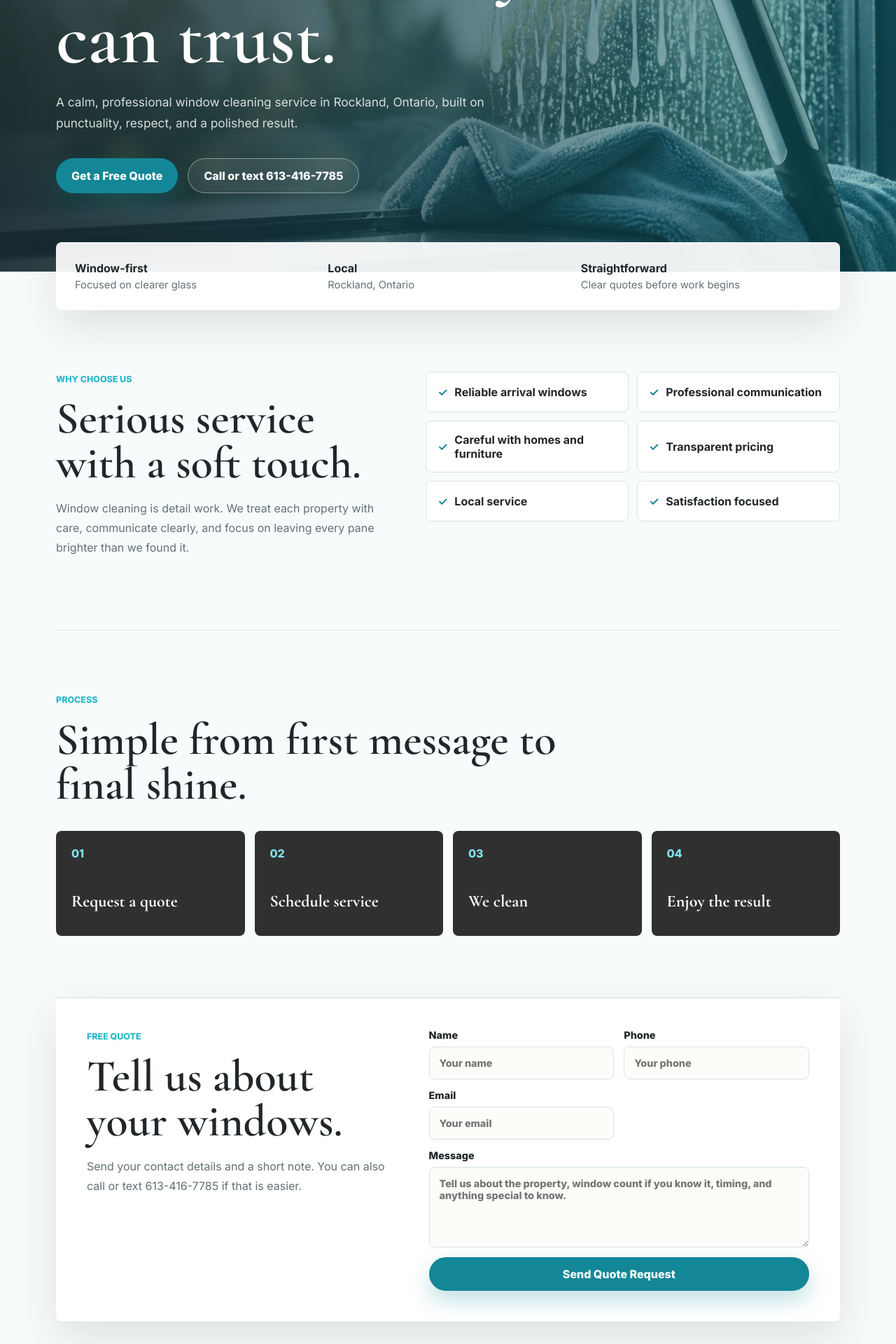
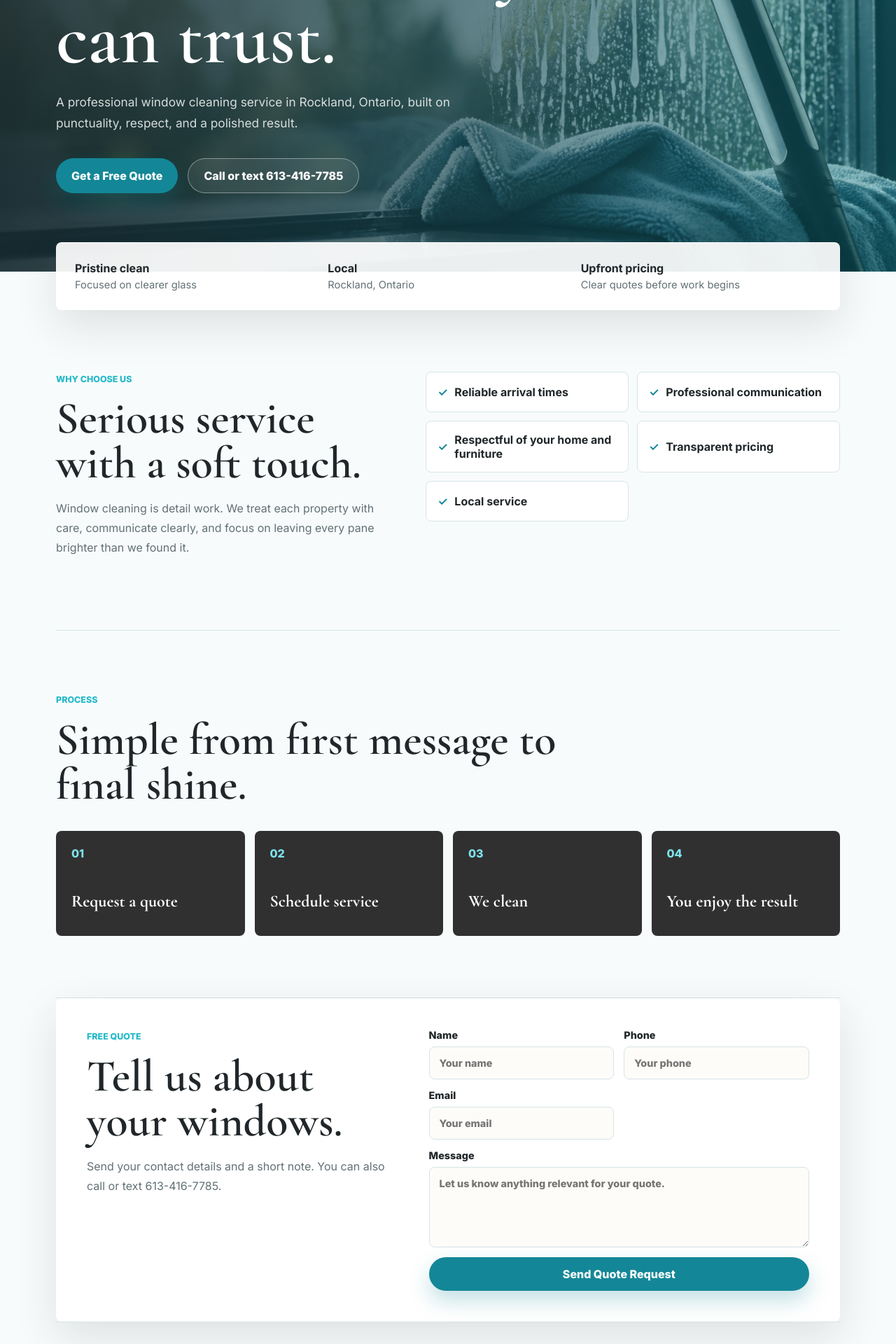
Before and after one commit to ojemko/ojemko-website, a Next.js app: page / in a window 1280 px wide. Shown: the part 520-2440 px from the top of the page at 70% size. Built offline with nearby package versions, Linux system fonts and the light colour scheme.

Commit message:
Refine website wording

```diff
--- a/app/page.tsx
+++ b/app/page.tsx
@@ -9,19 +9,18 @@ const company = {
 };
 
 const reasons = [
-  "Reliable arrival windows",
+  "Reliable arrival times",
   "Professional communication",
-  "Careful with homes and furniture",
+  "Respectful of your home and furniture",
   "Transparent pricing",
-  "Local service",
-  "Satisfaction focused"
+  "Local service"
 ];
 
 const steps = [
   "Request a quote",
   "Schedule service",
   "We clean",
-  "Enjoy the result"
+  "You enjoy the result"
 ];
 
 export default function Home() {
@@ -57,8 +56,8 @@ export default function Home() {
           <p className="eyebrow">Premium local window cleaning</p>
           <h1>Crystal-clear windows and careful service you can trust.</h1>
           <p className="hero-copy">
-            A calm, professional window cleaning service in Rockland, Ontario,
-            built on punctuality, respect, and a polished result.
+            A professional window cleaning service in Rockland, Ontario, built
+            on punctuality, respect, and a polished result.
           </p>
           <div className="hero-actions">
             <a className="button primary" href="#quote">
@@ -73,7 +72,7 @@ export default function Home() {
 
       <section className="section intro-band" aria-label="Company highlights">
         <div className="stat">
-          <strong>Window-first</strong>
+          <strong>Pristine clean</strong>
           <span>Focused on clearer glass</span>
         </div>
         <div className="stat">
@@ -81,7 +80,7 @@ export default function Home() {
           <span>{company.area}</span>
         </div>
         <div className="stat">
-          <strong>Straightforward</strong>
+          <strong>Upfront pricing</strong>
           <span>Clear quotes before work begins</span>
         </div>
       </section>
@@ -127,7 +126,7 @@ export default function Home() {
           <h2>Tell us about your windows.</h2>
           <p>
             Send your contact details and a short note. You can also call or
-            text {company.phone} if that is easier.
+            text {company.phone}.
           </p>
         </div>
         <QuoteForm />
--- a/app/quote-form.tsx
+++ b/app/quote-form.tsx
@@ -90,7 +90,7 @@ export default function QuoteForm() {
         Message
         <textarea
           name="message"
-          placeholder="Tell us about the property, window count if you know it, timing, and anything special to know."
+          placeholder="Let us know anything relevant for your quote."
           rows={5}
           required
         />
```
